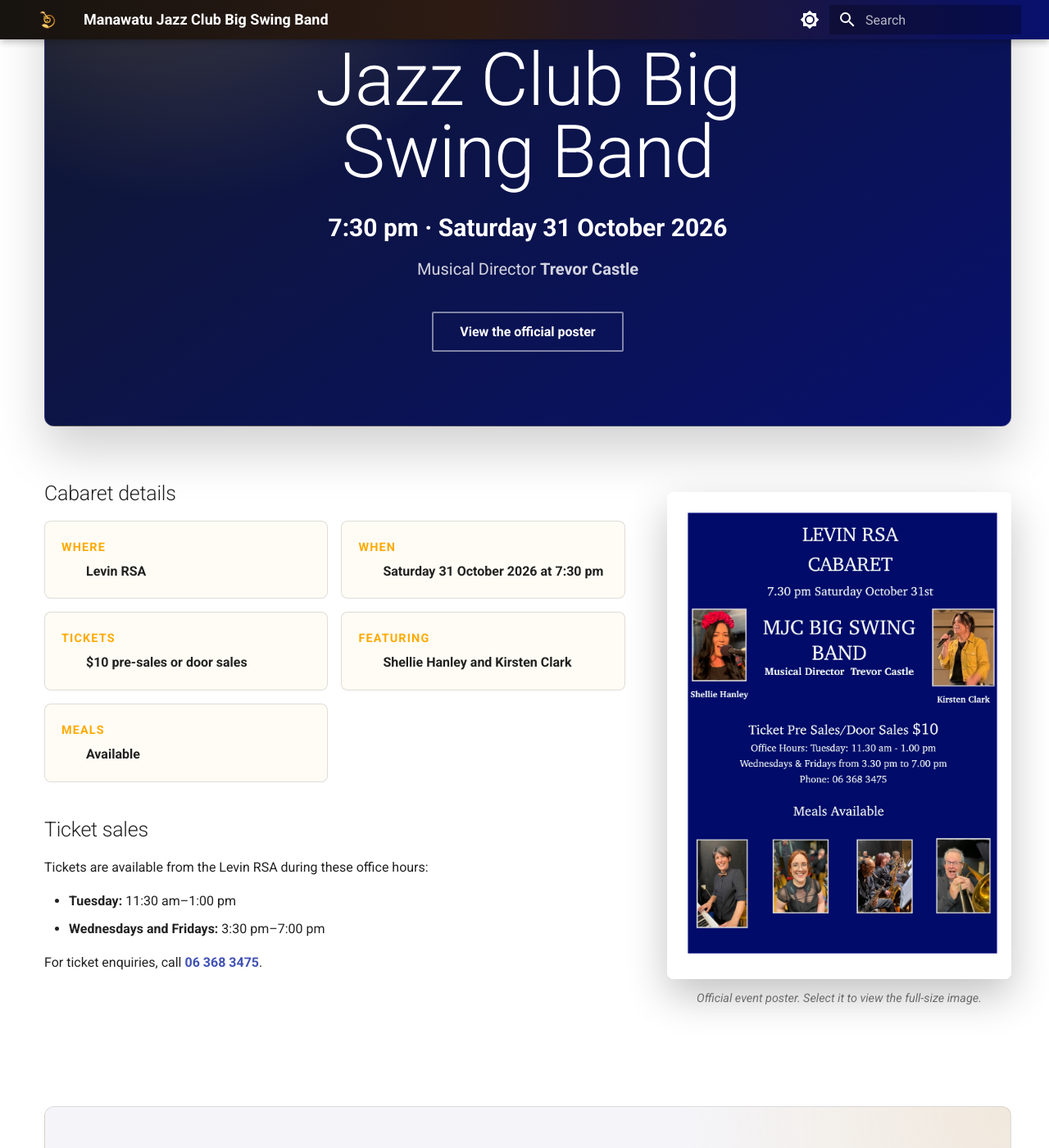
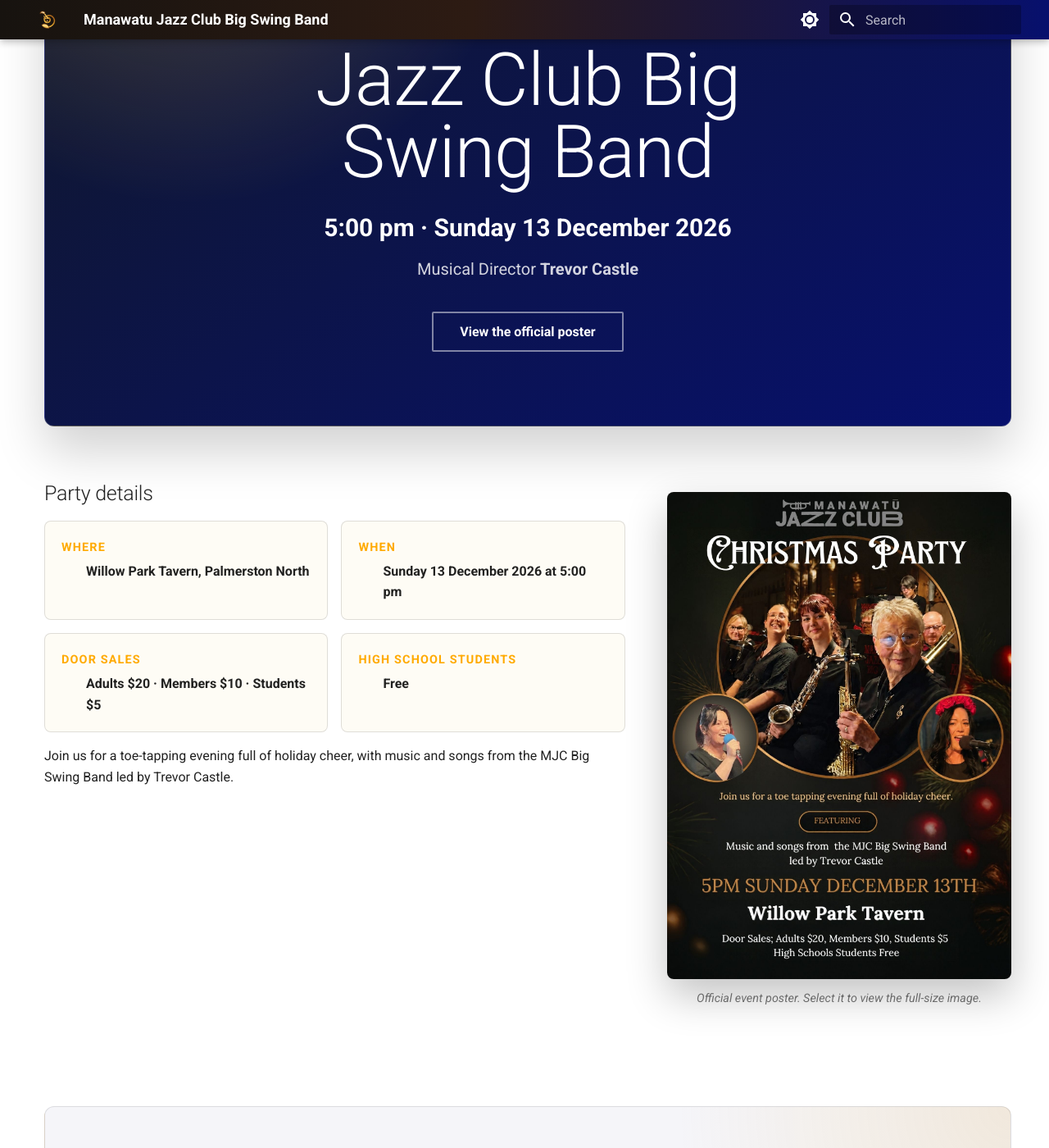
Before and after one commit to geekdenz/swingbigband, an MkDocs documentation site: the page built from docs/index.md, in a window 1280 px wide and 1400 px high, scrolled down 256 px. Shown: the whole window at 82% size. Built offline with MkDocs 1.6.1 and Material for MkDocs 9.7.7, drawn with Linux system fonts in a browser that asks for light colours; some of the changed text lies outside the part shown.

Commit message:
Advertise Christmas Party, move Levin RSA Cabaret to history
The front page now promotes the Christmas Party at Willow Park Tavern
on Sunday 13 December 2026 at 5pm, with its official poster. The
Levin RSA Cabaret details and poster move to a new Past gigs page,
linked from the front page.

Co-Authored-By: Claude Sonnet 5 <noreply@anthropic.com>
Claude-Session: https://claude.ai/code/session_01CG6U7s85LwUprHJgGuEcPJ

```diff
--- a/docs/index.md
+++ b/docs/index.md
@@ -1,21 +1,22 @@
 ---
-title: Levin RSA Cabaret
+title: Christmas Party
+description: Christmas Party at the Willow Park Tavern on Sunday 13 December 2026 at 5 pm.
 hide:
   - toc
 ---
 
 <section class="event-hero" markdown>
 
-<p class="event-kicker">Levin RSA Cabaret</p>
+<p class="event-kicker">Christmas Party</p>
 
 # Manawatu Jazz Club Big Swing Band
 
-<p class="event-date"><time datetime="2026-10-31T19:30">7:30 pm · Saturday 31 October 2026</time></p>
+<p class="event-date"><time datetime="2026-12-13T17:00">5:00 pm · Sunday 13 December 2026</time></p>
 
 <p class="event-credit">Musical Director <strong>Trevor Castle</strong></p>
 
 <div class="event-actions">
-  <a class="md-button" href="assets/levin-rsa-cabaret-2026.jpg">View the official poster</a>
+  <a class="md-button" href="assets/willow-park-christmas-party-2026.jpg">View the official poster</a>
 </div>
 
 </section>
@@ -24,45 +25,34 @@ hide:
 
 <section class="event-details" markdown>
 
-## Cabaret details
+## Party details
 
 <dl class="event-facts">
   <div>
     <dt>Where</dt>
-    <dd>Levin RSA</dd>
+    <dd>Willow Park Tavern, Palmerston North</dd>
   </div>
   <div>
     <dt>When</dt>
-    <dd>Saturday 31 October 2026 at 7:30 pm</dd>
+    <dd>Sunday 13 December 2026 at 5:00 pm</dd>
   </div>
   <div>
-    <dt>Tickets</dt>
-    <dd>$10 pre-sales or door sales</dd>
+    <dt>Door sales</dt>
+    <dd>Adults $20 · Members $10 · Students $5</dd>
   </div>
   <div>
-    <dt>Featuring</dt>
-    <dd>Shellie Hanley and Kirsten Clark</dd>
-  </div>
-  <div>
-    <dt>Meals</dt>
-    <dd>Available</dd>
+    <dt>High school students</dt>
+    <dd>Free</dd>
   </div>
 </dl>
 
-## Ticket sales
-
-Tickets are available from the Levin RSA during these office hours:
-
-- **Tuesday:** 11:30 am–1:00 pm
-- **Wednesdays and Fridays:** 3:30 pm–7:00 pm
-
-For ticket enquiries, call **[06 368 3475](tel:063683475)**.
+Join us for a toe-tapping evening full of holiday cheer, with music and songs from the MJC Big Swing Band led by Trevor Castle.
 
 </section>
 
 <figure class="event-poster">
-  <a href="assets/levin-rsa-cabaret-2026.jpg">
-    <img src="assets/levin-rsa-cabaret-2026.jpg" alt="Official Levin RSA Cabaret poster for the MJC Big Swing Band on 31 October 2026">
+  <a href="assets/willow-park-christmas-party-2026.jpg">
+    <img src="assets/willow-park-christmas-party-2026.jpg" alt="Official Christmas Party poster for the MJC Big Swing Band at Willow Park Tavern on 13 December 2026">
   </a>
   <figcaption>Official event poster. Select it to view the full-size image.</figcaption>
 </figure>
@@ -85,4 +75,4 @@ For ticket enquiries, call **[06 368 3475](tel:063683475)**.
 
 </section>
 
-<p class="site-secondary-link"><a href="about/">About the band</a> · <a href="join/">Join the band</a></p>
+<p class="site-secondary-link"><a href="about/">About the band</a> · <a href="join/">Join the band</a> · <a href="history/">Past gigs</a></p>
--- a/mkdocs.yml
+++ b/mkdocs.yml
@@ -1,5 +1,5 @@
 site_name: Manawatu Jazz Club Big Swing Band
-site_description: Levin RSA Cabaret on Saturday 31 October 2026 at 7:30 pm.
+site_description: Christmas Party at the Willow Park Tavern on Sunday 13 December 2026 at 5 pm.
 site_url: !ENV [SITE_URL, "https://manawatujazzclubbigswing.band/"]
 
 exclude_docs: |
@@ -37,6 +37,7 @@ nav:
   - Home: index.md
   - About: about.md
   - Join the band: join.md
+  - Past gigs: history.md
 
 plugins:
   - search
```
Also changed, not shown: docs/history.md (added, +58 -0 lines), docs/assets/willow-park-christmas-party-2026.jpg (added).
